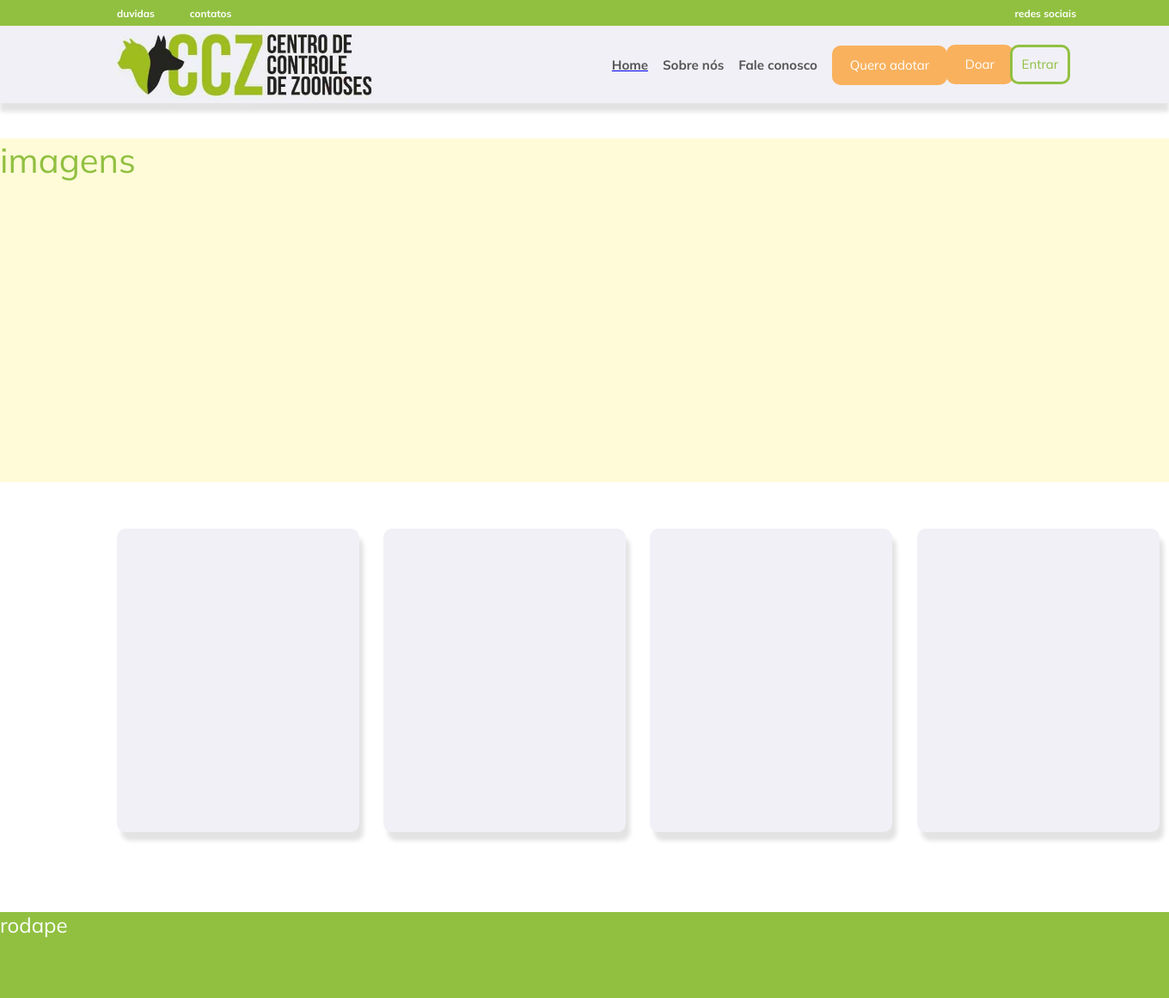
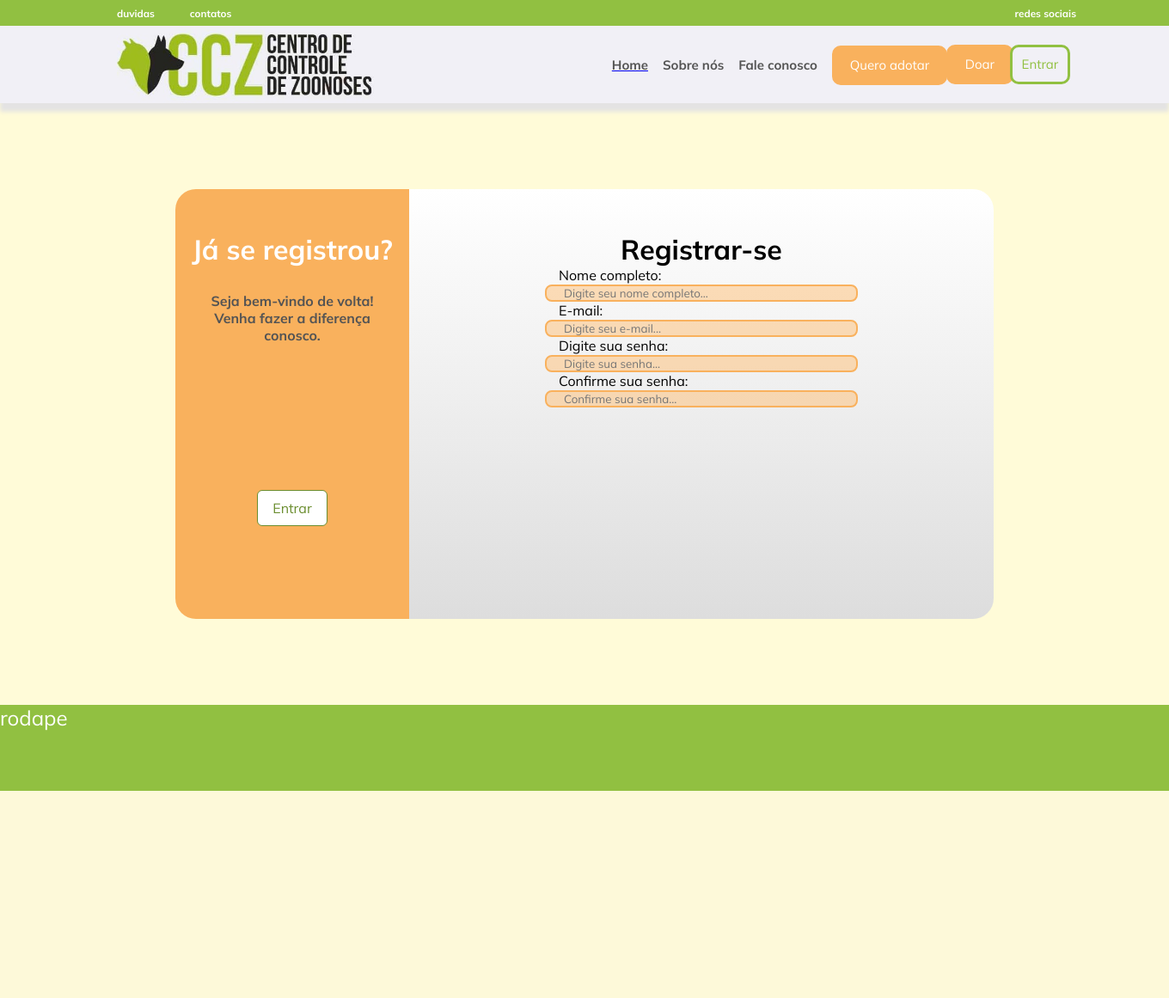
Before and after one commit to Adocao-Digital/ProjetoInicial, a PHP site: page /cadastro.html in a window 1360 px wide. Shown: the whole page at 86% size. After the commit the page ends 920 px from the top, so only its background shows below. Run offline with PHP 8.4, Linux system fonts and the light colour scheme.

Commit message:
Update registro

```diff
--- a/cadastro.html
+++ b/cadastro.html
@@ -12,6 +12,7 @@
 <link href="https://fonts.googleapis.com/css2?family=Mulish:ital,wght@0,200..1000;1,200..1000&display=swap" rel="stylesheet">
 </head>
 <body>
+<!-- Início do cabeçalho -->
     <header>
       <h3 class="cabeca" > duvidas</h3>
       <h3 class="cabeca1"> contatos </h3>
@@ -45,21 +46,36 @@
             </div>
         </div>
     </div>
-                  <div class="box">
-                    imagens
+<!-- Fim do cabeçalho -->
+<div class="caixa-total">
+    <div class="caixa-esquerda">
+        <div class="titulo-cadastro">
+            <h1>Já se registrou?</h1>
         </div>
-        <div class="separa">
-          <div class="caixa1">
-            <div class="caixa2">
-                <div class="caixa3">
-                    <div class="caixa4">
+    <h2>Seja bem-vindo de volta! <br/> Venha fazer a diferença <br/>conosco.</h2>
+        <div class="botao-entrar">
+            <a href="login.html">Entrar</a>
         </div>
     </div>
+    <div class="caixa-direita">
+        <div class="form">
+            <h1>Registrar-se</h1>
+            <label for="inome" class="padding">Nome completo:</label><br />
+            <input type="text" id="itext" class="estilo-forms" placeholder="Digite seu nome completo..." required><br />
+            <label for="iemail">E-mail:</label><br />
+            <input type="text" id="iemail" class="estilo-forms" placeholder="Digite seu e-mail..." required><br />
+            <label for="ipassword">Digite sua senha:</label><br />
+            <input type="password" id="ipassword" class="estilo-forms" placeholder="Digite sua senha..." required><br />
+            <label for="iconfirm">Confirme sua senha:</label><br />
+            <input type="password" id="iconfirm" class="estilo-forms" placeholder="Confirme sua senha..." required><br />
         </div>
     </div>
+
 </div>
+
 <div class="rodape">
     rodape
 </div>
+
 </body>
 </html>
--- a/css/style-cadastro.css
+++ b/css/style-cadastro.css
@@ -7,7 +7,9 @@
 
   }
 
-
+body {
+    background-color: #FFFBD8;
+}
 
   body::-webkit-scrollbar {
     width: 12px;
@@ -22,6 +24,7 @@
     border-radius: 20px;
     border: 3px solid #f1f0f6;
   }
+
   a {
       text-decoration: none;
   }
@@ -58,7 +61,6 @@ header {
     background-color: #f1f0f6;
     height: 101px;
     display: flex;
-
     height: 12%;
     box-shadow:0px 10px 5px #e4e3e3;
     margin: 0 auto;
@@ -158,53 +160,97 @@ header {
    font-size: 40px;
 }
 
-.separa {
-    display: flex;
-    height: 500px;
-    left: 100%;
-    background-color: white;
-}
-.caixa1 {
-    background-color: #f1f0f6;
-    height: 353px;
-    width: 282px;
-    border-radius: 10px;
-    margin: 4%;
-    margin-left: 10%;
-    box-shadow:5px 10px 5px #e4e3e3;
-}
 
-.caixa2 {
-    background-color: #f1f0f6;
-    height: 353px;
-    width: 282px;
-    border-radius: 10px;
-    margin-left: 110%;
-    box-shadow:5px 10px 5px #e4e3e3;
-}
-
-.caixa3 {
-    background-color: #f1f0f6;
-    height: 353px;
-    width: 282px;
-    border-radius: 10px;
-    margin-left: 110%;
-    box-shadow:5px 10px 5px #e4e3e3;
-}
-
-.caixa4 {
-    background-color: #f1f0f6;
-    height: 353px;
-    width: 282px;
-    border-radius: 10px;
-    margin-left: 110%;
-    box-shadow:5px 10px 5px #e4e3e3;
-}
 
 .rodape {
+    position: absolute;
     height: 100px;
+    margin-bottom: 0;
     width: 100%;
     background-color: #91C041;
     color: white;
     font-size: 24px;
+    z-index: 1;
 }
+
+.titulo-cadastro {
+    position: relative;
+    top: 50px;
+    color: white;
+    text-align: center;
+}
+
+.caixa-esquerda {
+    margin-top: 100px;
+    margin-bottom: 100px;
+    background-color: #F9B15D;
+    width: 20%;
+    border-top-left-radius: 24px;
+    border-bottom-left-radius: 24px;
+    height: 500px;
+}
+
+.botao-entrar {
+    display: flex;
+    justify-content: center;
+    /* align-self: center; */
+    top: 250px;
+    position: relative;
+}
+
+.caixa-esquerda h2 {
+    color: #545454;
+    font-size: 16px;
+    text-align: center;
+    position: relative;
+    top: 80px;
+}
+
+.botao-entrar a {
+    color:#6A8D2E;
+    border: 1px solid #6A8D2E;
+    padding: 10px;
+    background-color: white;
+    border-radius: 6px;
+    width: 60px;
+    text-align: center;
+}
+.caixa-total {
+    display: flex;
+    justify-content: center;
+}
+
+.caixa-direita {
+    display: flex;
+    justify-content: center;
+    border-top-right-radius: 24px;
+    border-bottom-right-radius: 24px;
+    margin-top: 100px;
+    margin-bottom: 100px;
+    width: 50%;
+    height: 500px;
+    background: rgb(221,221,221);
+    background: linear-gradient(0deg, rgba(221,221,221,1) 0%, rgba(255,255,255,1) 100%);
+}
+
+.caixa-direita h1{
+    text-align: center;
+    margin-top: 50px;
+}
+
+label {
+    margin: 1rem;;
+}
+
+
+
+.estilo-forms {
+    width: 360px;
+    border-radius: 8px;
+    border: 2px solid #F9B15D;
+    background-color: #FFBF7780;
+}
+
+::placeholder {
+    padding: 20px;
+}
--- a/fale-conosco.html
+++ b/fale-conosco.html
@@ -21,9 +21,9 @@
          <img src="img/logo.jpeg">
          <div class="hd">
             <div class="hd2">
-                <a href="index.html" ><h2> Home</h2></a>
-                <a href="#"><h2> Sobre nós</h2></a>
-                <a href="#"><h2 class="ativo"> Fale conosco</h2></a>
+                <a href="index.html"><h2> Home</h2></a>
+                <a href="sobre.html"><h2> Sobre nós</h2></a>
+                <a href="fale-conosco.html" class="ativo"><h2> Fale conosco</h2></a>
                 <a href="#"></a>
             </div>
             <div class="botoes">
--- a/index.html
+++ b/index.html
@@ -22,8 +22,8 @@
          <div class="hd">
             <div class="hd2">
                 <a href="index.html" class="ativo"><h2> Home</h2></a>
-                <a href="#"><h2> Sobre nós</h2></a>
-                <a href="#"><h2> Fale conosco</h2></a>
+                <a href="sobre.html"><h2> Sobre nós</h2></a>
+                <a href="fale-conosco.html"><h2> Fale conosco</h2></a>
                 <a href="#"></a>
             </div>
             <div class="botoes">
--- a/sobre.html
+++ b/sobre.html
@@ -21,9 +21,9 @@
          <img src="img/logo.jpeg">
          <div class="hd">
             <div class="hd2">
-                <a href="indexini.html" ><h2> Home</h2></a>
-                <a href="#"><h2  class="ativo"> Sobre nós</h2></a>
-                <a href="#"><h2> Fale conosco</h2></a>
+                <a href="index.html"><h2> Home</h2></a>
+                <a href="sobre.html" class="ativo"><h2> Sobre nós</h2></a>
+                <a href="fale-conosco.html"><h2> Fale conosco</h2></a>
                 <a href="#"></a>
             </div>
             <div class="botoes">
```
Also changed, not shown: css/style-index.css (+4 -3 lines). Lines whose indentation alone changed are shown as unchanged.
